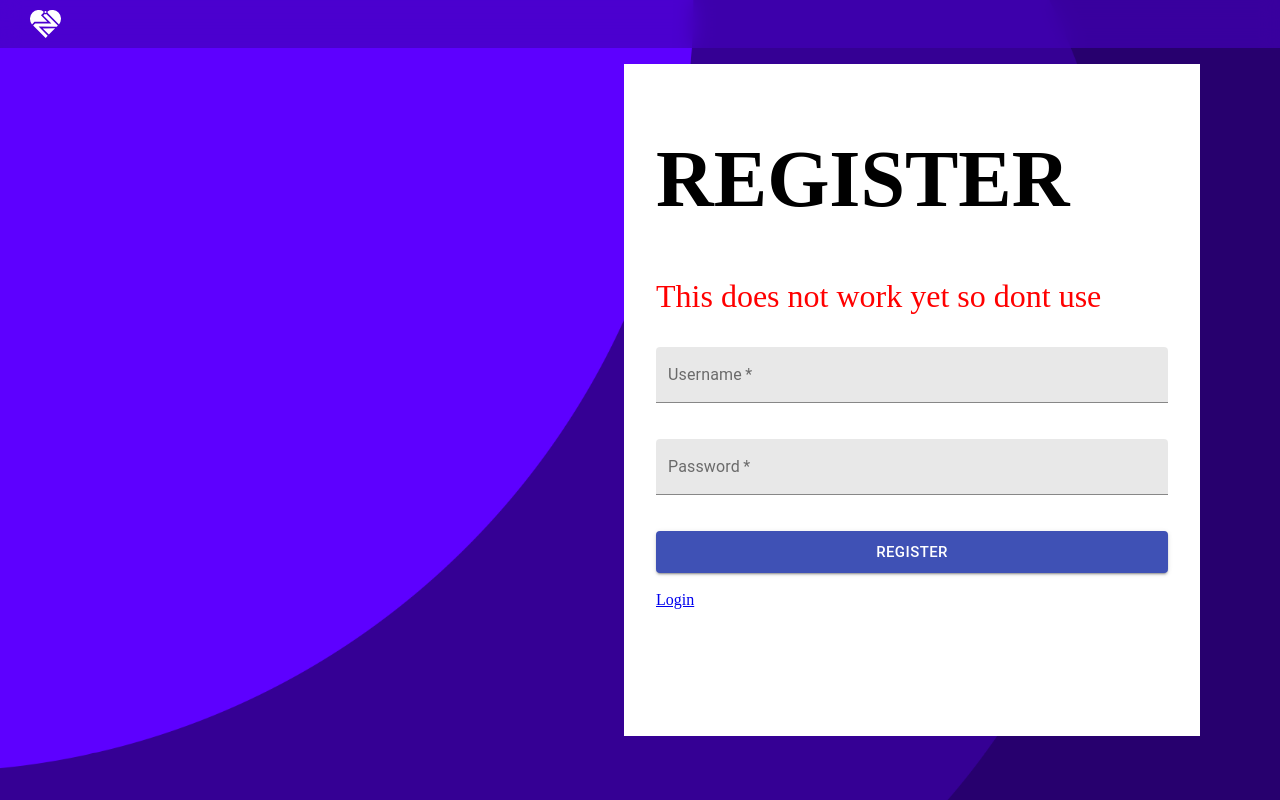
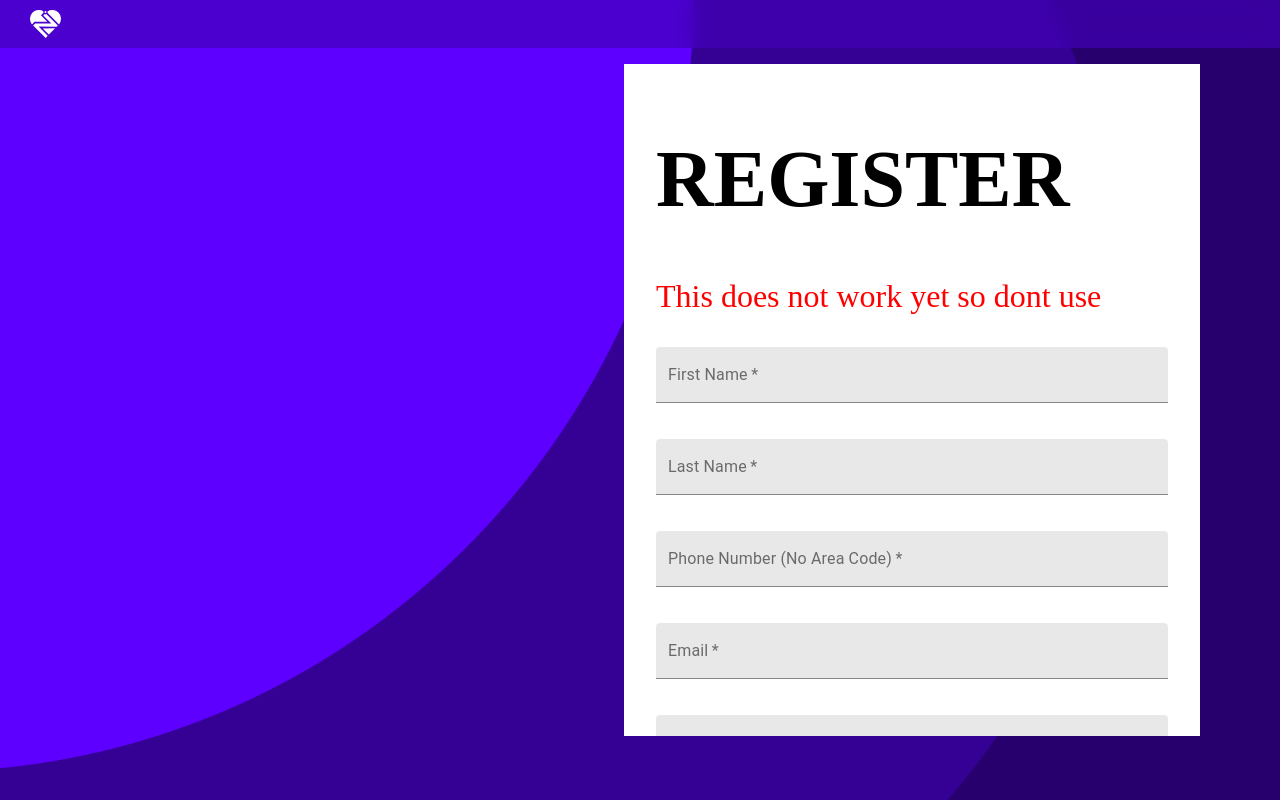
Before and after one commit to NerdeeApp/Nerdee-Web, a React (Create React App) app: page /register in a window 1280 px wide. Built offline with nearby package versions, Linux system fonts and the light colour scheme.

Commit message:
holy shit it works

```diff
--- a/src/App.tsx
+++ b/src/App.tsx
@@ -17,7 +17,10 @@ const App = () => {
 					<Route exact path='/login' component={Login} />
 					<Route exact path='/register' component={Register} />
 
-					<Route exact path='/dashboard/' component={Dashboard} />
+					<Route exact path='/home' component={Dashboard} />
+
+					<Route exact path='/profile' component={Dashboard} />
+					<Route exact path='/profile/:id' component={Dashboard} />
 
 					{/* ! Errors */}
 					<Route exact path='/404' component={Error404} />
--- a/src/pages/page/Dashboard.tsx
+++ b/src/pages/page/Dashboard.tsx
@@ -1,15 +1,27 @@
-import React, { Component, useState, FC } from 'react';
+import React, { useState, FC, useEffect } from 'react';
 import { Redirect } from 'react-router-dom';
-import { Login } from '../index';
 
 interface Props {}
 
-export const Dashboard: FC<Props> = ({}) => {
-	const [ token, setToken ] = useState();
+export const Dashboard: FC<Props> = (props: any) => {
+	const [ name, setName ] = useState('');
 
-	if (!token) {
+	useEffect(() => {
+		(async () => {
+			// const res = await fetch('https://localhost/users/action/auth', {
+			// 	headers: { 'Content-Type': 'application/json' }
+			// });
+
+			// const cont = await res.json();
+
+			setName('Nothing');
+		})();
+	});
+
+	if (!name) {
+		console.log('No');
 		return <Redirect to='/login' />;
 	}
 
-	return <div>hello world</div>;
+	return <h1>Hello, {name} </h1>;
 };
--- a/src/pages/page/Error404.tsx
+++ b/src/pages/page/Error404.tsx
@@ -1,4 +1,5 @@
 import React, { Component } from 'react';
+import '../../style/error.scss';
 
 export class Error404 extends Component {
 	render() {
@@ -6,8 +7,19 @@ export class Error404 extends Component {
 			<div className='App'>
 				<title>Error 404</title>
 				<header className='App-header' />
-				<h1>Damn, the developers did not add that page. I can't find it, sorry</h1>
+				<div id='backgrd'>
+					<h1 className='error_title'>
+						404 Not Found;<br />Have you found your date yet?
+					</h1>
+					<button id='joinNow' onClick={alrt}>
+						Go Home
+					</button>
+				</div>
 			</div>
 		);
 	}
 }
+
+let alrt = () => {
+	return (window.location.href = '/');
+};
--- a/src/pages/page/Home.tsx
+++ b/src/pages/page/Home.tsx
@@ -1,5 +1,4 @@
-import React, { Component } from 'react';
-import { Redirect, withRouter } from 'react-router-dom';
+import { Component } from 'react';
 import Cookies from 'universal-cookie';
 import '../../style/home.scss';
 
--- a/src/pages/page/Login.tsx
+++ b/src/pages/page/Login.tsx
@@ -1,13 +1,35 @@
-import { Component, FC } from 'react';
+import { FC, SyntheticEvent, useState } from 'react';
 import { Button, TextField } from '@material-ui/core';
 
 import '../../style/login.scss';
+import { Redirect } from 'react-router';
 
-interface Props {
-	setToken: any;
-}
+interface props {}
 
-export const Login: FC<Props> = ({ setToken }) => {
+export const Login: FC<props> = () => {
+	const [ username, setUsername ] = useState('');
+	const [ password, setPassword ] = useState('');
+	const [ redirect, setRedirect ] = useState(false);
+
+	const submit = async (e: SyntheticEvent) => {
+		e.preventDefault();
+
+		await fetch('http://localhost/users/action/login', {
+			method: 'POST',
+			headers: { 'Content-Type': 'application/json', 'Access-Control-Allow-Origin': '*' },
+			body: JSON.stringify({
+				username,
+				password
+			})
+		});
+
+		setRedirect(true);
+	};
+
+	if (redirect) {
+		return <Redirect to='/home/' />;
+	}
+
 	return (
 		<div className='App'>
 			<title>Nerdee Login</title>
@@ -36,14 +58,32 @@ export const Login: FC<Props> = ({ setToken }) => {
 			<div id='login__frame'>
 				<h1 id='title'>LOGIN</h1>
 				<p id='red'>This does not work yet so dont use</p>
-				<form method='https://api.nerdee.io/users/id' id='l__frm'>
-					<TextField id='username' label='Username' variant='filled' type='text' required />
+				<form onSubmit={submit} id='l__frm'>
+					<TextField
+						name='username'
+						id='username'
+						label='Username'
+						variant='filled'
+						type='text'
+						autoComplete='username'
+						onChange={(e) => setUsername(e.target.value)}
+						required
+					/>
 					<br />
 					<br />
-					<TextField id='password' label='Password' variant='filled' type='password' required />
+					<TextField
+						name='password'
+						id='password'
+						label='Password'
+						variant='filled'
+						type='password'
+						autoComplete='current-password'
+						onChange={(e) => setPassword(e.target.value)}
+						required
+					/>
 					<br />
 					<br />
-					<Button variant='contained' size='large' color='primary' type='submit'>
+					<Button onClick={submit} name='sbmt' variant='contained' size='large' color='primary' type='submit'>
 						Login
 					</Button>
 				</form>
--- a/src/pages/page/Register.tsx
+++ b/src/pages/page/Register.tsx
@@ -1,5 +1,6 @@
 import React, { Component } from 'react';
 import { Button, TextField } from '@material-ui/core';
+import {} from '@material-ui/pickers';
 
 export class Register extends Component {
 	render() {
@@ -31,14 +32,121 @@ export class Register extends Component {
 				<div id='login__frame'>
 					<h1 id='title'>REGISTER</h1>
 					<p id='red'>This does not work yet so dont use</p>
-					<form action='https://api.nerdee.io/action/register' method='POST' id='l__frm'>
-						<TextField id='username' label='Username' variant='filled' type='text' required />
+					<form action='http://localhost/users/register' method='POST' id='l__frm'>
+						<TextField
+							id='firstName'
+							label='First Name'
+							variant='filled'
+							type='text'
+							name='firstName'
+							required
+						/>
 						<br />
 						<br />
-						<TextField id='password' label='Password' variant='filled' type='password' required />
+						<TextField
+							id='lastName'
+							label='Last Name'
+							variant='filled'
+							type='text'
+							name='lastName'
+							required
+						/>
 						<br />
 						<br />
-						<Button variant='contained' size='large' color='primary' type='submit'>
+						<TextField
+							id='phoneNumber'
+							label='Phone Number (No Area Code)'
+							variant='filled'
+							type='number'
+							name='phone'
+							required
+						/>
+						<br />
+						<br />
+						<TextField id='email' label='Email' variant='filled' type='text' name='email' required />
+						<br />
+						<br />
+						<TextField
+							id='password'
+							label='Password'
+							variant='filled'
+							type='password'
+							name='password'
+							required
+						/>
+						<br />
+						<br />
+						<TextField
+							id='dob'
+							label='Date of Birth'
+							variant='filled'
+							type='date'
+							name='password'
+							required
+						/>
+						<br />
+						<br />
+						<TextField
+							id='password'
+							label='Password'
+							variant='filled'
+							type='password'
+							name='password'
+							required
+						/>
+						<br />
+						<br />
+						<TextField
+							id='password'
+							label='Password'
+							variant='filled'
+							type='password'
+							name='password'
+							required
+						/>
+						<br />
+						<br />
+						<TextField
+							id='password'
+							label='Password'
+							variant='filled'
+							type='password'
+							name='password'
+							required
+						/>
+						<br />
+						<br />
+						<TextField
+							id='password'
+							label='Password'
+							variant='filled'
+							type='password'
+							name='password'
+							required
+						/>
+						<br />
+						<br />
+						<TextField
+							id='password'
+							label='Password'
+							variant='filled'
+							type='password'
+							name='password'
+							required
+						/>
+						<br />
+						<br />
+						<TextField
+							id='password'
+							label='Password'
+							variant='filled'
+							type='password'
+							name='password'
+							required
+						/>
+						<br />
+						<br />
+						<Button variant='contained' size='large' color='primary' name='firstName' type='submit'>
 							Register
 						</Button>
 					</form>
--- /dev/null
+++ b/src/style/error.scss
@@ -0,0 +1,53 @@
+.error_title {
+    color: white;
+    font-size: 6em !important;
+
+    font-family: 'Montserrat', sans-serif;
+
+    text-align: center;
+
+    top: 30%;
+    left: 50%;
+
+    position: absolute;
+
+    transform: translate(-50%, -50%);
+}
+
+#joinNow {
+    padding: 1em 2em;
+	background-color: #160048;
+
+	color: #fff;
+
+	font-family: 'Montserrat', sans-serif;
+	font-weight: 700;
+	font-size: 1.5em;
+
+	border: #4200B7 5px solid;
+	border-radius: 100vh;
+	outline: none;
+
+	box-shadow: -5px -5px 20px rgba(255, 255, 255, 0.14);
+	box-shadow: 5px 5px 20px rgba(0, 0, 0, 0.29);
+
+	transform: translate(-50%, -50%) !important;
+
+	position: absolute !important;
+	top: 70% !important;
+
+	transition: all 100ms ease;
+
+	cursor: pointer;
+}
+
+@media screen and (max-width: 768px) {
+    .error_title {
+        font-size: 2em !important;
+
+        top: 30% !important;
+        left: 50% !important;
+
+        position: absolute !important;
+    }
+}
--- a/src/style/login.scss
+++ b/src/style/login.scss
@@ -24,6 +24,7 @@
     padding: 1em 2em;
 
     transition: all 0.3s ease-in-out;
+    overflow-y: scroll;
 }
 
 #login__frame #title {
```
Also changed, not shown: package.json (+16 -4 lines), 1 other file (tests, documents, lock files or other folders).
